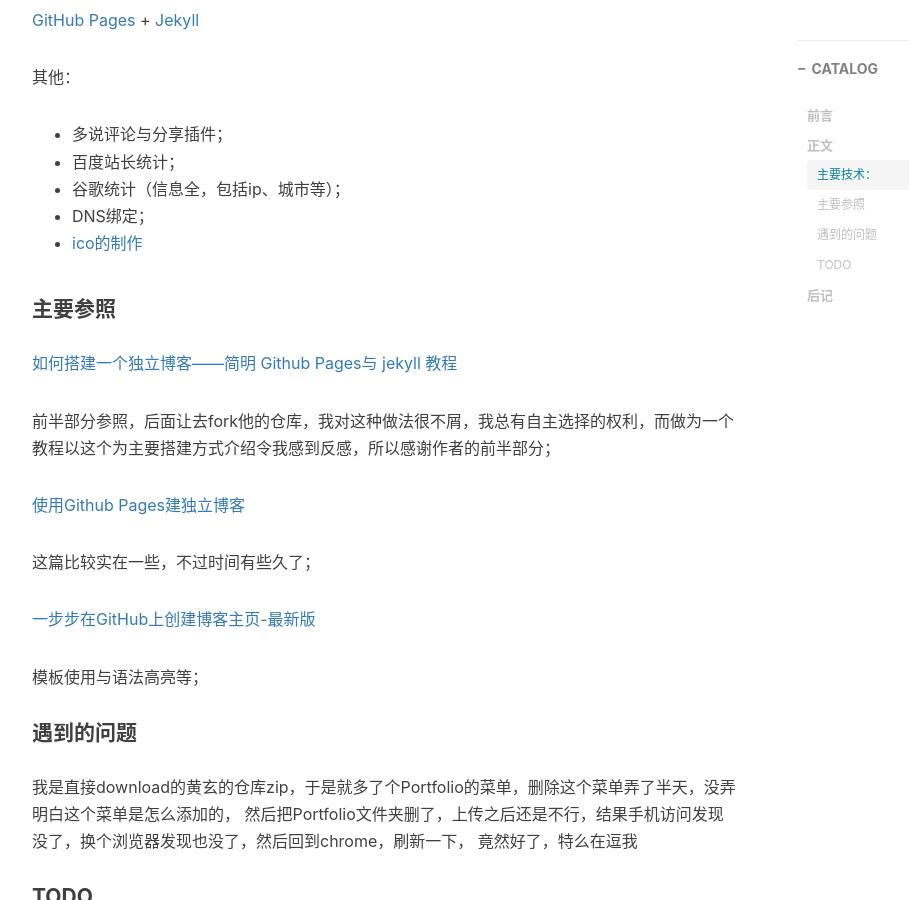
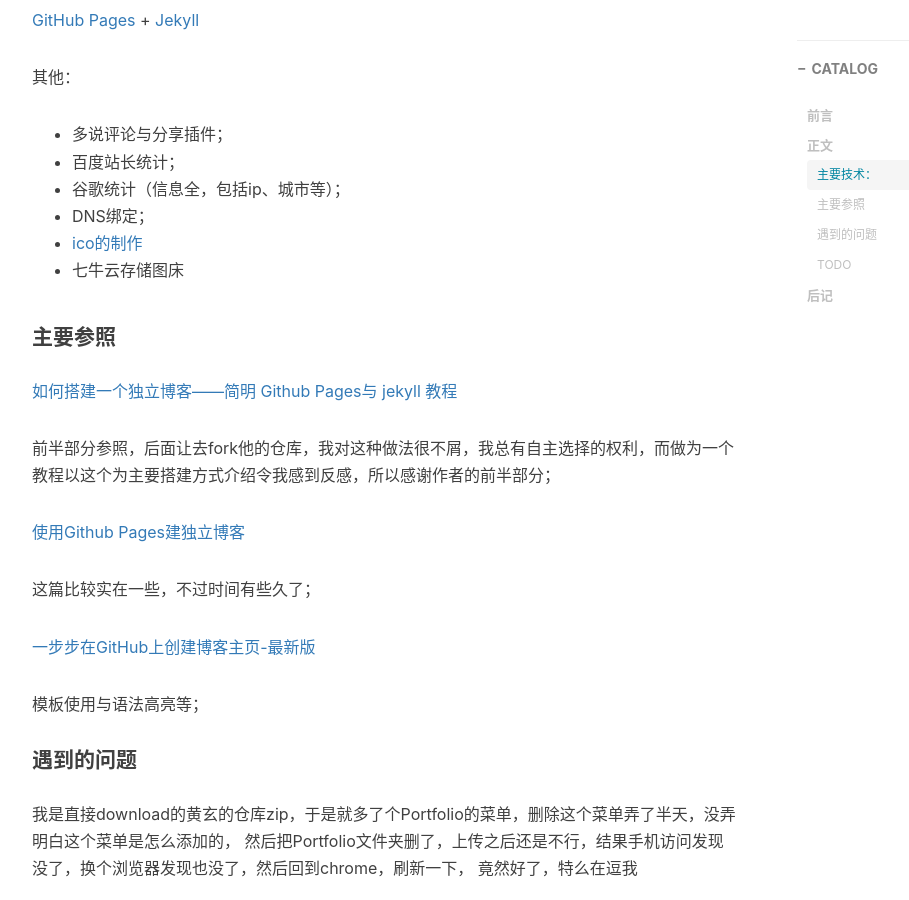
Before and after one commit to zhangxx0/zhangxx0.github.io, a Jekyll site: the page built from _posts/2016-04-28-hello-2016.markdown, in a window 1280 px wide and 900 px high, scrolled down 1381 px. Shown: the whole window, without its empty margins (233-1142 px from the left). Built offline with Jekyll 4.4.1, drawn with Linux system fonts in a browser that asks for light colours; nearby versions of some CDN libraries; comment, search, counter and statistics services are not loaded.

Commit message:
Update 2016-04-28-hello-2016.markdown

```diff
--- a/_posts/2016-04-28-hello-2016.markdown
+++ b/_posts/2016-04-28-hello-2016.markdown
@@ -48,6 +48,7 @@
 * 谷歌统计（信息全，包括ip、城市等）；
 * DNS绑定；
 * [ico的制作](http://www.faviconer.com/)
+* 七牛云存储图床
 
 #### 主要参照
 [如何搭建一个独立博客——简明 Github Pages与 jekyll 教程](http://cnfeat.com/blog/2014/05/10/how-to-build-a-blog/)
```
